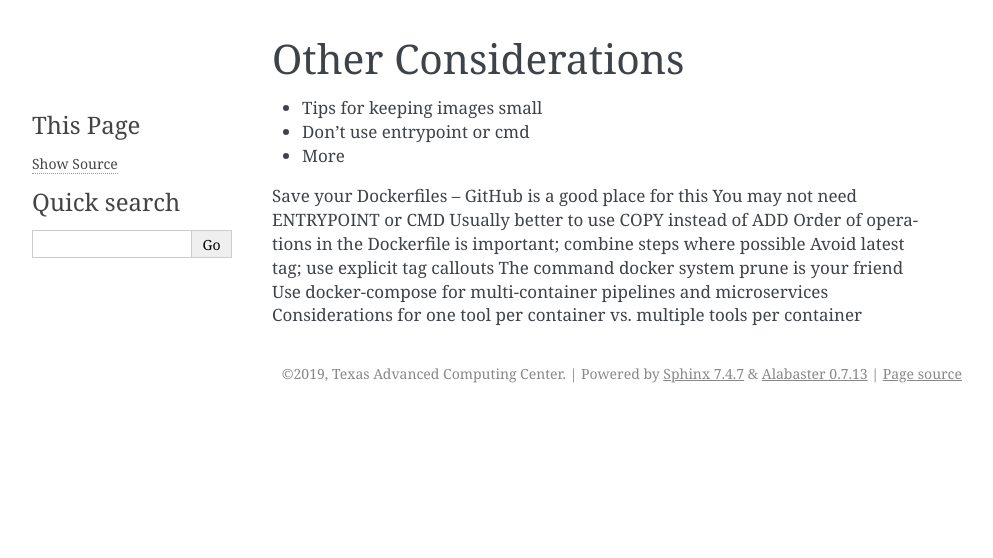
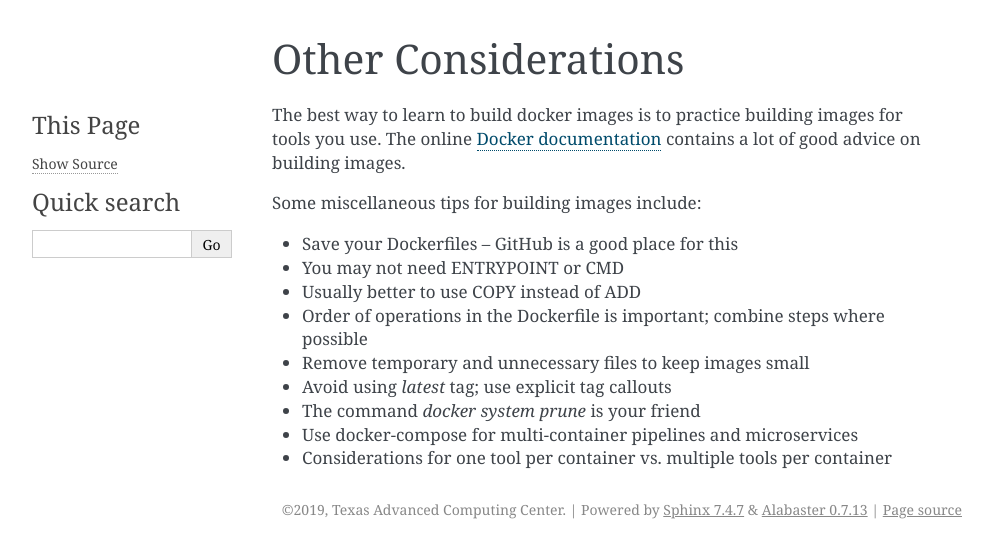
Before and after one commit to TACC/containers_at_tacc, a Sphinx documentation site: the page built from docs/containerize-your-code/other_considerations.rst, in a window 1280 px wide. Shown: the top 558 px of the page, without its empty margins (148-1141 px from the left). Built offline with Sphinx 7.4.7, drawn with Linux system fonts in a browser that asks for light colours.

Commit message:
other considerations section

```diff
--- a/docs/containerize-your-code/other_considerations.rst
+++ b/docs/containerize-your-code/other_considerations.rst
@@ -1,15 +1,18 @@
 Other Considerations
 ====================
 
-- Tips for keeping images small
-- Don't use entrypoint or cmd
-- More
+The best way to learn to build docker images is to practice building images for
+tools you use. The online `Docker documentation <https://docs.docker.com/>`_
+contains a lot of good advice on building images.
 
-Save your Dockerfiles – GitHub is a good place for this
-You may not need ENTRYPOINT or CMD
-Usually better to use COPY instead of ADD
-Order of operations in the Dockerfile is important; combine steps where possible
-Avoid latest tag; use explicit tag callouts
-The command docker system prune is your friend
-Use docker-compose for multi-container pipelines and microservices
-Considerations for one tool per container vs. multiple tools per container
+Some miscellaneous tips for building images include:
+
+* Save your Dockerfiles – GitHub is a good place for this
+* You may not need ENTRYPOINT or CMD
+* Usually better to use COPY instead of ADD
+* Order of operations in the Dockerfile is important; combine steps where possible
+* Remove temporary and unnecessary files to keep images small
+* Avoid using `latest` tag; use explicit tag callouts
+* The command `docker system prune` is your friend
+* Use docker-compose for multi-container pipelines and microservices
+* Considerations for one tool per container vs. multiple tools per container
```
